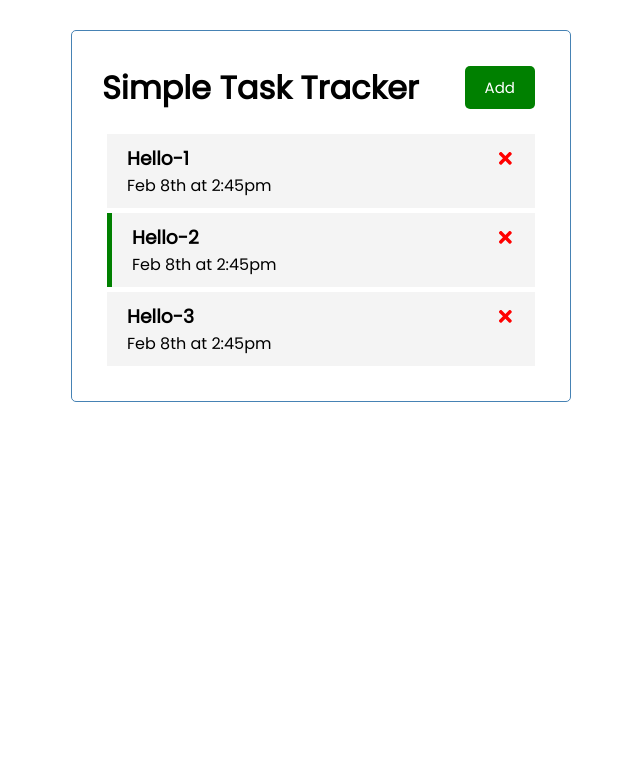
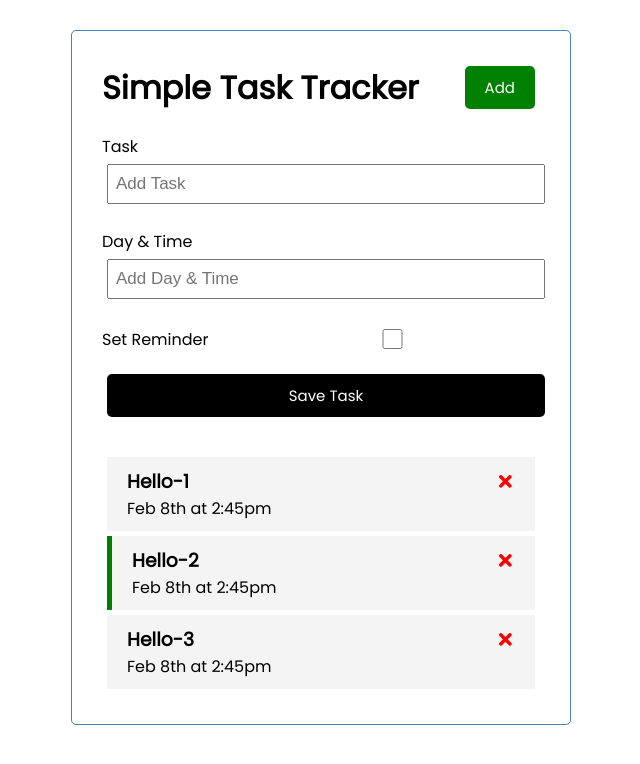
Before and after one commit to blackbird71SR/Simple-Task-Tracker, a React (Create React App) app: page / in a window 1280 px wide. Shown: the top 764 px of the page, without its empty margins (319-959 px from the left). Built offline with nearby package versions, Linux system fonts and the light colour scheme.

Commit message:
Add task form component along with corresponding states

```diff
--- a/src/App.js
+++ b/src/App.js
@@ -2,6 +2,7 @@
 
 import Header from './components/Header';
 import Tasks from './components/Tasks';
+import AddTask from './components/AddTask';
 
 function App() {
   const [tasks, setTasks] = useState([
@@ -47,6 +48,7 @@
   return (
     <div className='container'>
       <Header />
+      <AddTask />
       {tasks.length > 0 ? (
         <Tasks tasks={tasks} onDelete={deleteTask} onToggle={toggleReminder} />
       ) : (
--- /dev/null
+++ b/src/components/AddTask.js
@@ -0,0 +1,41 @@
+import { useState } from 'react';
+
+const AddTask = () => {
+  const [text, setText] = useState('');
+  const [day, setDay] = useState('');
+  const [reminder, setReminder] = useState(false);
+
+  return (
+    <form className='add-form'>
+      <div className='form-control'>
+        <label>Task</label>
+        <input
+          type='text'
+          placeholder='Add Task'
+          value={text}
+          onChange={(e) => setText(e.target.value)}
+        />
+      </div>
+      <div className='form-control'>
+        <label>Day & Time</label>
+        <input
+          type='text'
+          placeholder='Add Day & Time'
+          value={day}
+          onChange={(e) => setDay(e.target.value)}
+        />
+      </div>
+      <div className='form-control form-control-check'>
+        <label>Set Reminder</label>
+        <input
+          type='checkbox'
+          value={reminder}
+          onChange={(e) => setReminder(e.currentTarget.checked)}
+        />
+      </div>
+      <input className='btn btn-block' type='submit' value='Save Task' />
+    </form>
+  );
+};
+
+export default AddTask;
```
